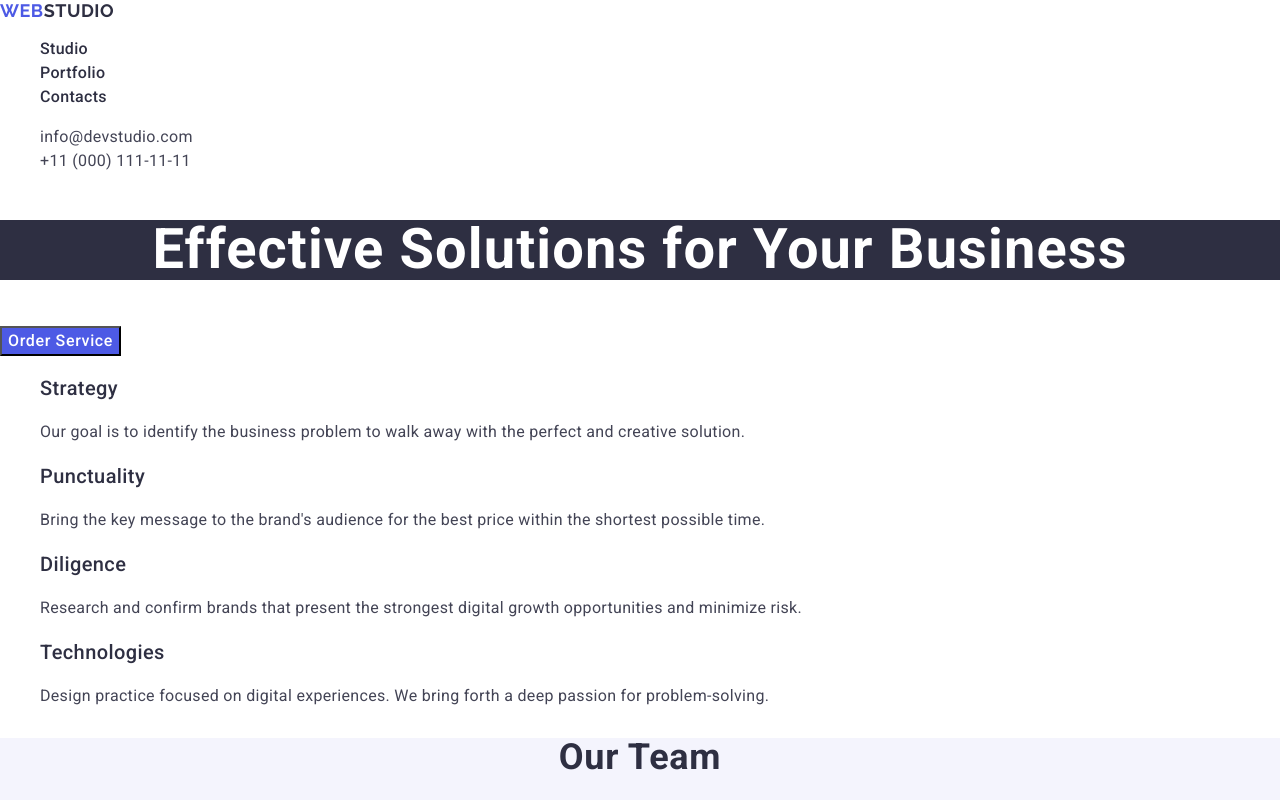
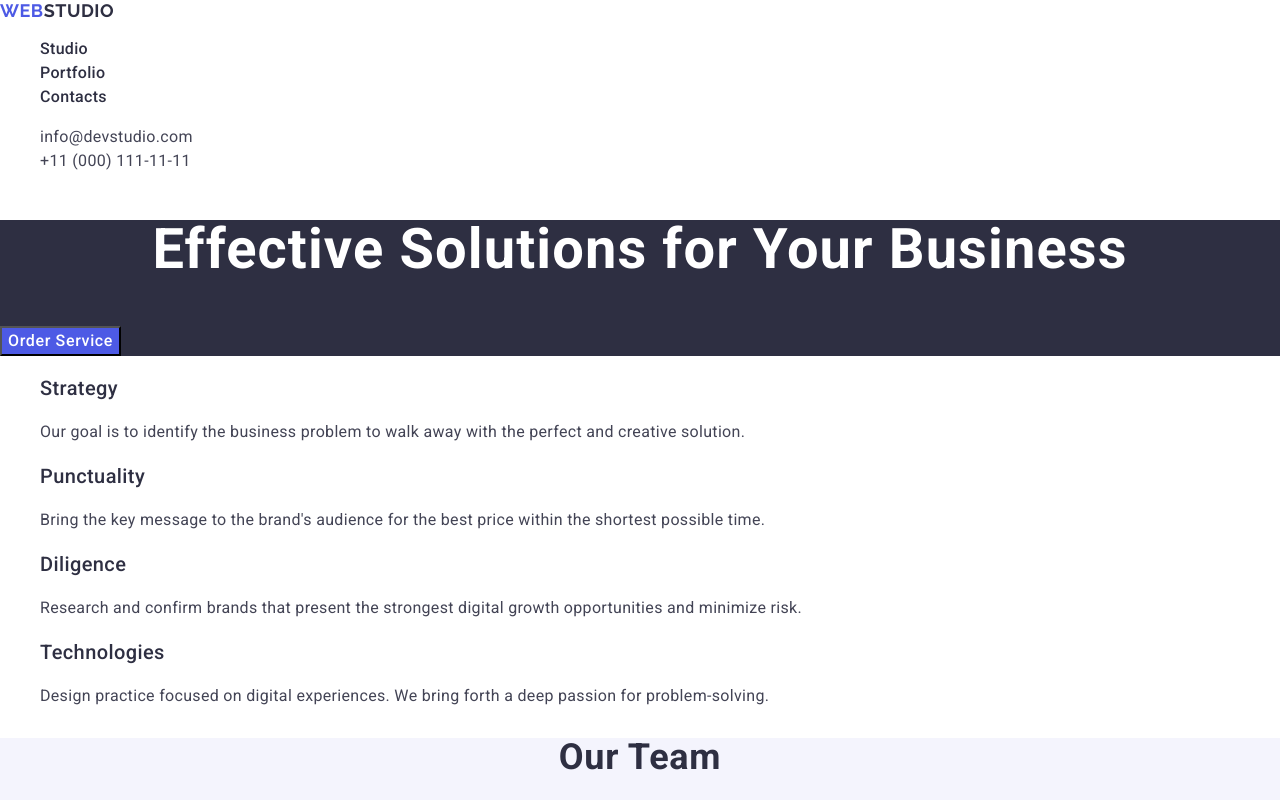
Before and after one commit to Olena279/goit-markup-hw-02, a plain HTML site: page index.html in a window 1280 px wide. Shown: the top 800 px of the page. Drawn offline with nearby package versions, Linux system fonts and the light colour scheme.

Commit message:
update styles

```diff
--- a/css/styles.css
+++ b/css/styles.css
@@ -57,7 +57,7 @@ a {
 .address-item-link:focus {
   color: #404bbf;
 }
-.main-solution {
+.main-solutions {
   background-color: #2e2f42;
 }
 
```
